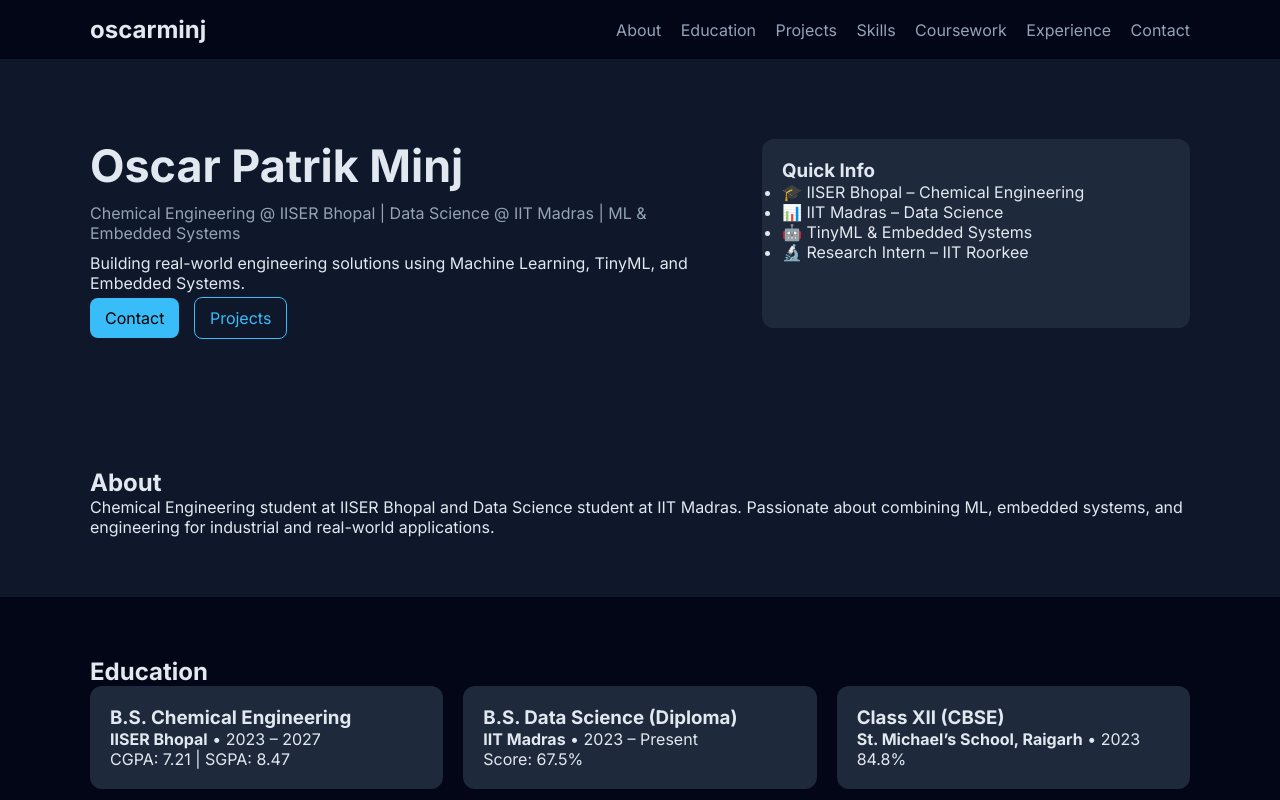
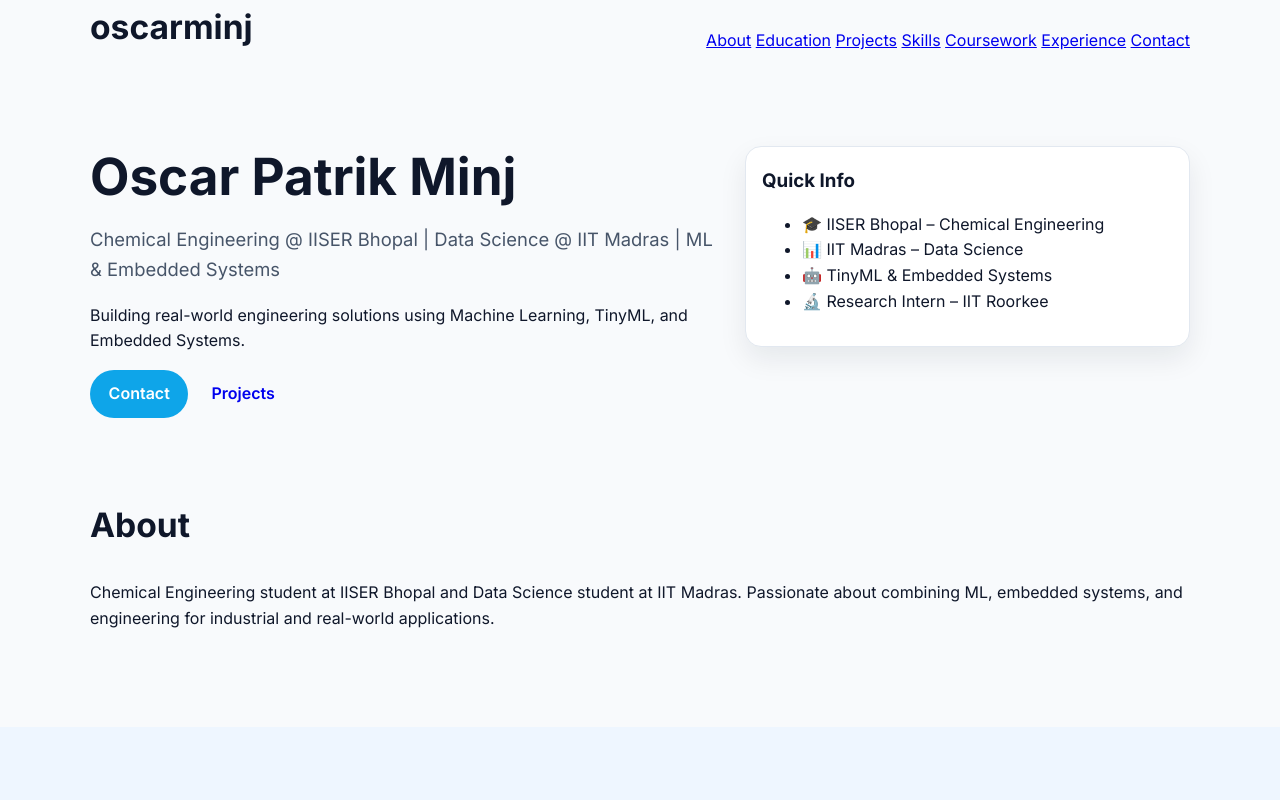
Before and after one commit to oscar23214/personal-portfolio-, a plain HTML site: page index.html in a window 1280 px wide. Shown: the top 800 px of the page. Drawn offline with Linux system fonts and the light colour scheme.

Commit message:
Update styles.css

```diff
--- a/styles.css
+++ b/styles.css
@@ -1,139 +1,234 @@
 :root {
-  --bg: #0f172a;
-  --card: #1e293b;
-  --text: #e2e8f0;
-  --muted: #94a3b8;
-  --primary: #38bdf8;
+  --bg: #f8fafc;
+  --surface: #ffffff;
+  --text: #0f172a;
+  --muted: #475569;
+  --brand: #0ea5e9;
+  --brand-dark: #0369a1;
+  --border: #e2e8f0;
+  --shadow: 0 12px 28px rgba(15, 23, 42, 0.08);
 }
 
 * {
-  margin: 0;
-  padding: 0;
   box-sizing: border-box;
 }
 
+html {
+  scroll-behavior: smooth;
+}
+
 body {
-  font-family: 'Inter', sans-serif;
+  margin: 0;
+  font-family: Inter, system-ui, -apple-system, Segoe UI, Roboto, sans-serif;
+  color: var(--text);
   background: var(--bg);
-  color: var(--text);
+  line-height: 1.6;
 }
 
 .container {
-  width: 90%;
-  max-width: 1100px;
-  margin: auto;
+  width: min(1100px, 92%);
+  margin: 0 auto;
 }
 
-.header {
-  background: #020617;
-  padding: 15px 0;
+.site-header {
   position: sticky;
   top: 0;
+  z-index: 10;
+  backdrop-filter: blur(6px);
+  background: rgba(248, 250, 252, 0.86);
+  border-bottom: 1px solid var(--border);
 }
 
 .nav {
   display: flex;
+  align-items: center;
   justify-content: space-between;
-  align-items: center;
+  min-height: 72px;
 }
 
-nav a {
-  color: var(--muted);
-  margin-left: 15px;
+.brand {
+  font-weight: 800;
+  color: var(--text);
   text-decoration: none;
 }
 
-nav a:hover {
-  color: var(--primary);
+.nav-links {
+  list-style: none;
+  display: flex;
+  gap: 1.1rem;
+  padding: 0;
+  margin: 0;
+}
+
+.nav-links a {
+  color: var(--muted);
+  text-decoration: none;
+  font-weight: 500;
+}
+
+.nav-links a:hover {
+  color: var(--brand-dark);
+}
+
+.section {
+  padding: 5rem 0;
+}
+
+.section.alt {
+  background: #eef6ff;
 }
 
 .hero {
-  padding: 80px 0;
+  padding-top: 4rem;
 }
 
 .hero-grid {
   display: grid;
-  grid-template-columns: 1.5fr 1fr;
-  gap: 30px;
+  grid-template-columns: 1.4fr 1fr;
+  gap: 2rem;
+  align-items: start;
+}
+
+.eyebrow {
+  color: var(--brand-dark);
+  font-weight: 600;
+  text-transform: uppercase;
+  letter-spacing: 0.08em;
+  margin-bottom: 0.2rem;
 }
 
 h1 {
-  font-size: 2.8rem;
+  font-size: clamp(2rem, 4vw, 3.2rem);
+  margin: 0;
+  line-height: 1.2;
 }
 
 .headline {
+  font-size: 1.15rem;
   color: var(--muted);
-  margin: 10px 0;
+  max-width: 55ch;
 }
 
 .summary {
-  margin-bottom: 15px;
+  max-width: 60ch;
 }
 
-.buttons .btn {
-  padding: 10px 15px;
-  border-radius: 8px;
+.cta-row {
+  margin-top: 1.2rem;
+  display: flex;
+  gap: 0.8rem;
+  flex-wrap: wrap;
+}
+
+.btn {
+  display: inline-block;
   text-decoration: none;
-  margin-right: 10px;
+  border-radius: 999px;
+  padding: 0.65rem 1.1rem;
+  font-weight: 600;
+  border: 1px solid transparent;
 }
 
 .btn.primary {
-  background: var(--primary);
-  color: black;
+  background: var(--brand);
+  color: #fff;
 }
 
-.btn.secondary {
-  border: 1px solid var(--primary);
-  color: var(--primary);
+.btn.primary:hover {
+  background: var(--brand-dark);
 }
 
-.section {
-  padding: 60px 0;
+.btn.ghost {
+  border-color: var(--brand-dark);
+  color: var(--brand-dark);
 }
 
-.section.alt {
-  background: #020617;
+.hero-card,
+.card,
+.timeline-item,
+.contact-box {
+  background: var(--surface);
+  border: 1px solid var(--border);
+  border-radius: 16px;
+  box-shadow: var(--shadow);
 }
 
-.grid {
+.hero-card {
+  padding: 1.1rem 1.2rem;
+}
+
+.hero-card ul {
+  padding-left: 1rem;
+  margin: 0;
+}
+
+.hero-card li + li {
+  margin-top: 0.35rem;
+}
+
+h2 {
+  font-size: clamp(1.6rem, 3vw, 2.1rem);
+  margin-top: 0;
+}
+
+.card-grid {
   display: grid;
   grid-template-columns: repeat(auto-fit, minmax(250px, 1fr));
-  gap: 20px;
+  gap: 1rem;
 }
 
 .card {
-  background: var(--card);
-  padding: 20px;
-  border-radius: 12px;
-  transition: 0.3s;
+  padding: 1rem;
 }
 
-.card:hover {
-  transform: translateY(-5px);
+.card h3,
+.timeline-item h3 {
+  margin: 0.2rem 0 0.45rem;
 }
 
-.skills span {
-  display: inline-block;
-  background: var(--primary);
-  color: black;
-  padding: 6px 12px;
-  margin: 6px;
-  border-radius: 20px;
-  font-size: 0.8rem;
+.meta {
+  color: var(--muted);
+  font-size: 0.95rem;
 }
 
-footer {
-  text-align: center;
-  padding: 20px;
-  background: #020617;
+.timeline {
+  display: grid;
+  gap: 1rem;
 }
 
-@media (max-width: 768px) {
+.timeline-item {
+  padding: 1rem;
+  border-left: 5px solid var(--brand);
+}
+
+.contact-box {
+  margin-top: 1rem;
+  padding: 1rem;
+}
+
+.contact-box p {
+  margin: 0.35rem 0;
+}
+
+.site-footer {
+  padding: 1.2rem 0;
+  border-top: 1px solid var(--border);
+  background: #f1f5f9;
+}
+
+@media (max-width: 860px) {
   .hero-grid {
     grid-template-columns: 1fr;
   }
 
-  nav {
-    display: none;
+  .nav {
+    flex-direction: column;
+    padding: 0.8rem 0;
+    gap: 0.4rem;
+  }
+
+  .nav-links {
+    flex-wrap: wrap;
+    justify-content: center;
   }
 }
```
